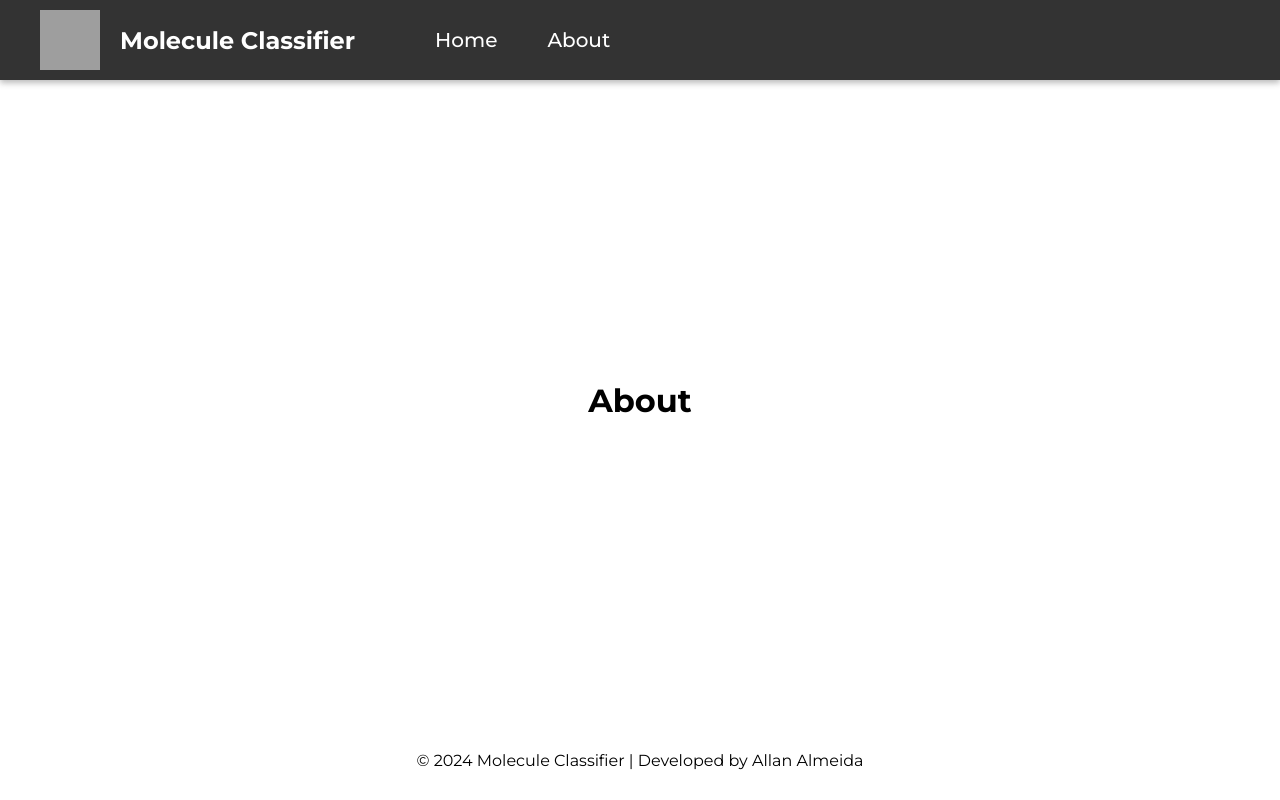
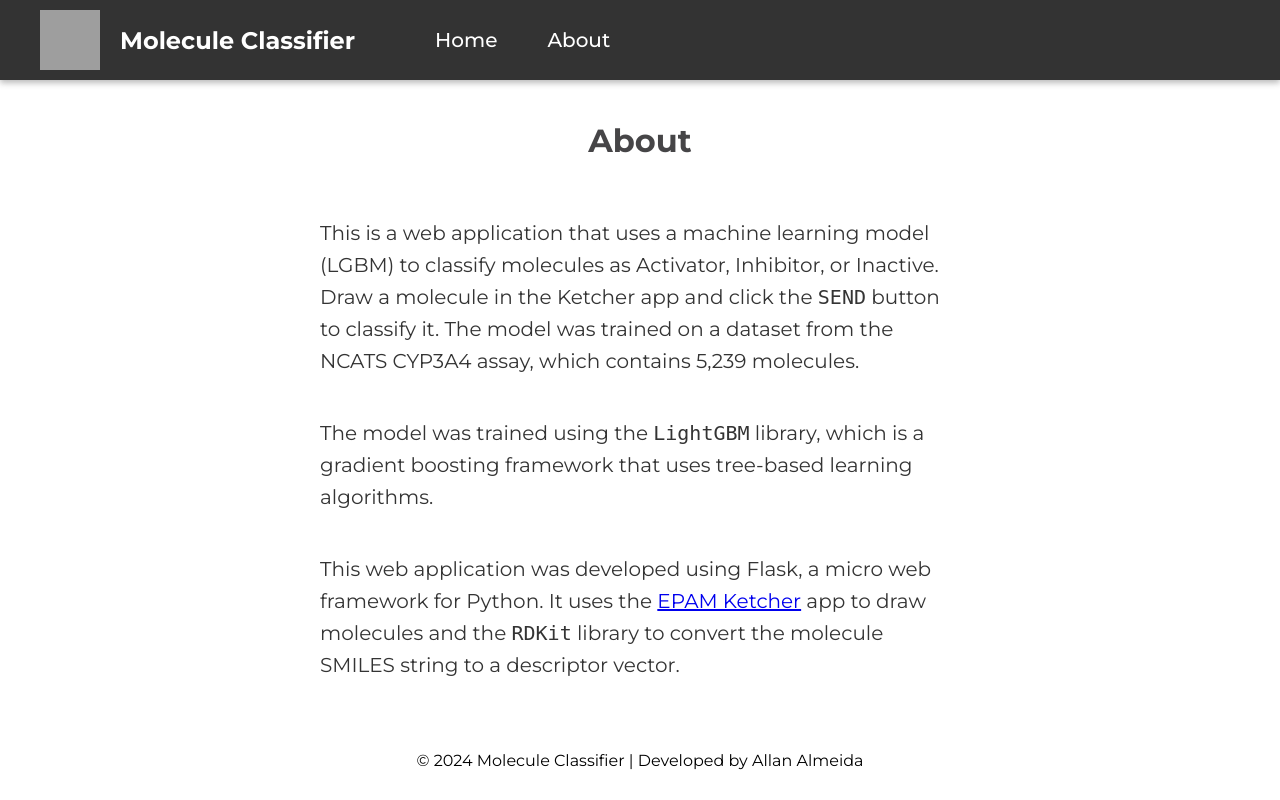
Before and after one commit to allan-almeida1/molecule_classifier, a Flask app: page /about in a window 1280 px wide. Run offline with Flask 3, Linux system fonts and the light colour scheme; grey boxes are pictures that could not be loaded.

Commit message:
fill about page

```diff
--- /dev/null
+++ b/app/static/css/about.css
@@ -0,0 +1,19 @@
+div#about {
+    display: flex;
+    flex-direction: column;
+    align-items: center;
+    justify-content: center;
+}
+
+div#about h1 {
+    font-weight: 700;
+    padding-bottom: 1rem;
+    color: var(--onyx);
+}
+
+div#about p {
+    font-size: 20px;
+    width: 50%;
+    color: #343434;
+    line-height: 2rem;
+}
--- a/app/templates/about.html
+++ b/app/templates/about.html
@@ -1,6 +1,30 @@
-{% extends "base.html" %} {% block page_css %}{% endblock page_css %} {% block
-content %}
-<h1>About</h1>
+{% extends "base.html" %} {% block page_css %}
+<link
+  rel="stylesheet"
+  href="{{ url_for('static', filename='css/about.css') }}"
+/>
+{% endblock page_css %} {% block content %}
+<div id="about">
+  <h1>About</h1>
+  <p>
+    This is a web application that uses a machine learning model (LGBM) to
+    classify molecules as Activator, Inhibitor, or Inactive. Draw a molecule in
+    the Ketcher app and click the <code>SEND</code> button to classify it. The
+    model was trained on a dataset from the NCATS CYP3A4 assay, which contains
+    5,239 molecules.
+  </p>
+  <p>
+    The model was trained using the <code>LightGBM</code> library, which is a
+    gradient boosting framework that uses tree-based learning algorithms.
+  </p>
+  <p>
+    This web application was developed using Flask, a micro web framework for
+    Python. It uses the
+    <a href="https://lifescience.opensource.epam.com/ketcher/">EPAM Ketcher</a>
+    app to draw molecules and the <code>RDKit</code> library to convert the
+    molecule SMILES string to a descriptor vector.
+  </p>
+</div>
 {% endblock content %} {% block footer %}
 <p class="copyright">© 2024 Molecule Classifier | Developed by Allan Almeida</p>
 {% endblock footer %}
```
